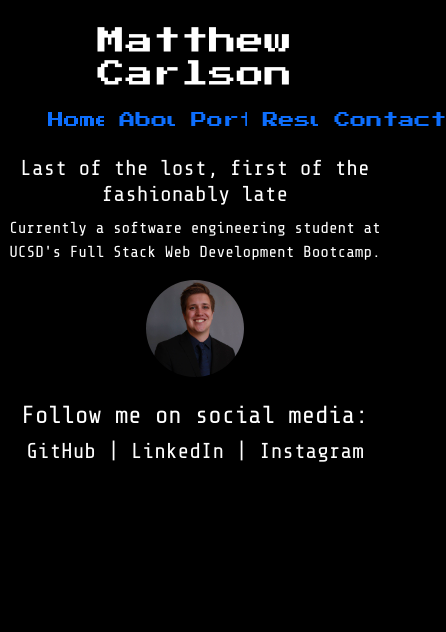
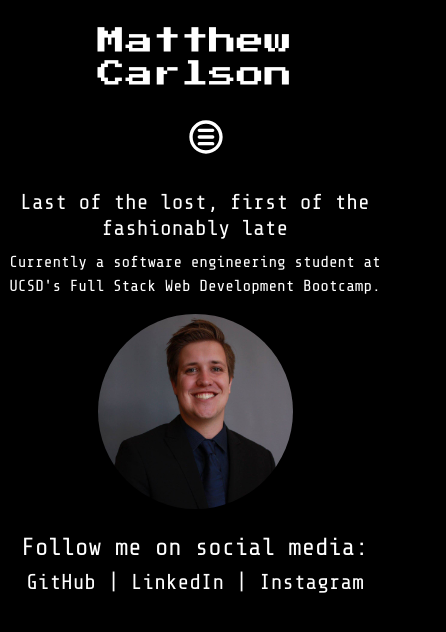
Before and after one commit to mrmrc182/mc-react-portfolio, a React (Create React App) app: page / in a window 390 px wide. Shown: the top 632 px of the page, 446 px wide, since content can reach past the window. Built offline with nearby package versions, Linux system fonts and the light colour scheme.

Commit message:
hamburger is working

```diff
--- a/src/App.css
+++ b/src/App.css
@@ -72,10 +72,22 @@ p{
         display: none;
     }
     .mobile-nav{
+        margin-top: 25px;
+        margin-bottom: 25px;
         display: flex;
-        background-color: red;
+        align-items: center;
+        flex-direction: column;
     }
-
+    .nav-tab{
+        width: 100%;
+    }
+    .hamburger{
+        position: absolute;
+        right: 42%;
+        cursor: pointer;
+        margin-bottom: 20px;
+    }
+    .picture{
+        width: 50%;
+    }
 }
-/* @use "@material/card";
-@include card.core/styles; */
--- a/src/components/Navigation/MobileNavigation.js
+++ b/src/components/Navigation/MobileNavigation.js
@@ -1,10 +1,17 @@
-import NavLinks from "./NavigationLinks"
+import NavLinks from "./NavigationLinks";
+import { CgMenuRound } from "react-icons/cg";
+import { useState } from "react";
 
-const MobileNavigation = () => {
+const MobileNavigation = ({ currentPage, handlePageChange }) => {
+  const [display, setDisplay] = useState(false);
+
     return (
-
-        <div className="mobile-nav"><NavLinks /></div>
-    );
-}
+    <div className="mobile-nav">
+      <CgMenuRound className="hamburger" onClick={() => setDisplay(!display)} size="40px" color= "white"/>
+      <br></br><br></br>
+      {display && <NavLinks currentPage={currentPage} handlePageChange={handlePageChange}/>}
+    </div>
+  );
+};
 
 export default MobileNavigation;
--- a/src/components/Navigation/NavBar.js
+++ b/src/components/Navigation/NavBar.js
@@ -1,11 +1,11 @@
 import Navigation from "./Navigation";
 import MobileNavigation from "./MobileNavigation";
 
-const NavBar = () => {
+const NavBar = ({ currentPage, handlePageChange }) => {
   return (
     <div>
-      <Navigation />
-      <MobileNavigation />
+      <Navigation currentPage={currentPage} handlePageChange={handlePageChange}/>
+      <MobileNavigation currentPage={currentPage} handlePageChange={handlePageChange}/>
     </div>
   );
 }
--- a/src/components/Navigation/Navigation.js
+++ b/src/components/Navigation/Navigation.js
@@ -1,9 +1,9 @@
 import NavLinks from "./NavigationLinks";
 
-const Navigation = () => {
+const Navigation = ({ currentPage, handlePageChange }) => {
   return (
     <div className="reg-nav">
-      <NavLinks />
+      <NavLinks currentPage={currentPage} handlePageChange={handlePageChange}/>
     </div>
   );
 };
--- a/src/components/pages/Contact.js
+++ b/src/components/pages/Contact.js
@@ -19,6 +19,8 @@ export default function Contact() {
       </form>
       <br></br><br></br>
         <br></br><br></br>
+        <h3 className="name">Telephone: (No Solicitors)</h3>
+        <h4 className="name">760 402 9439</h4>
     </div>
   );
 }
```
